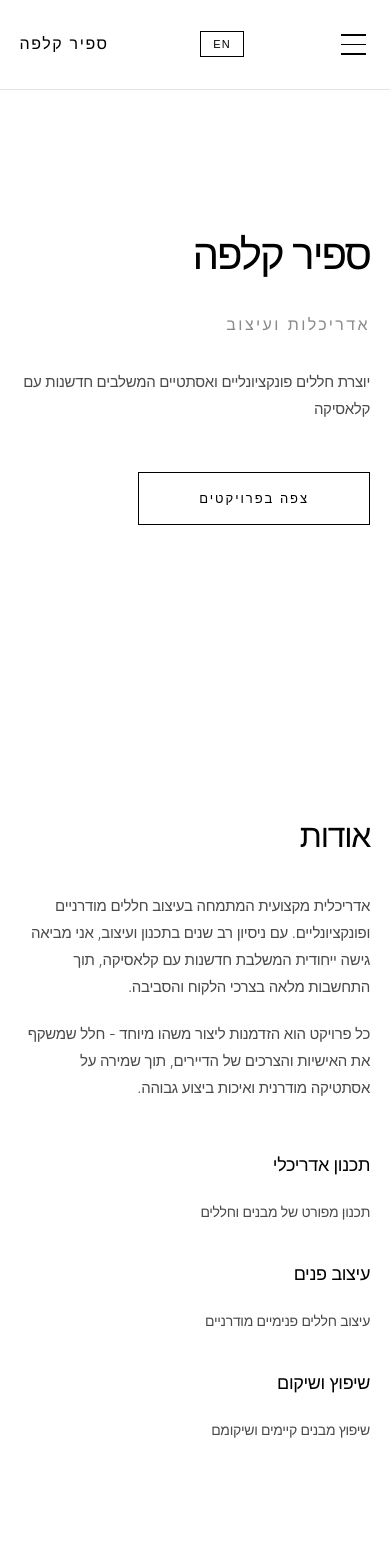
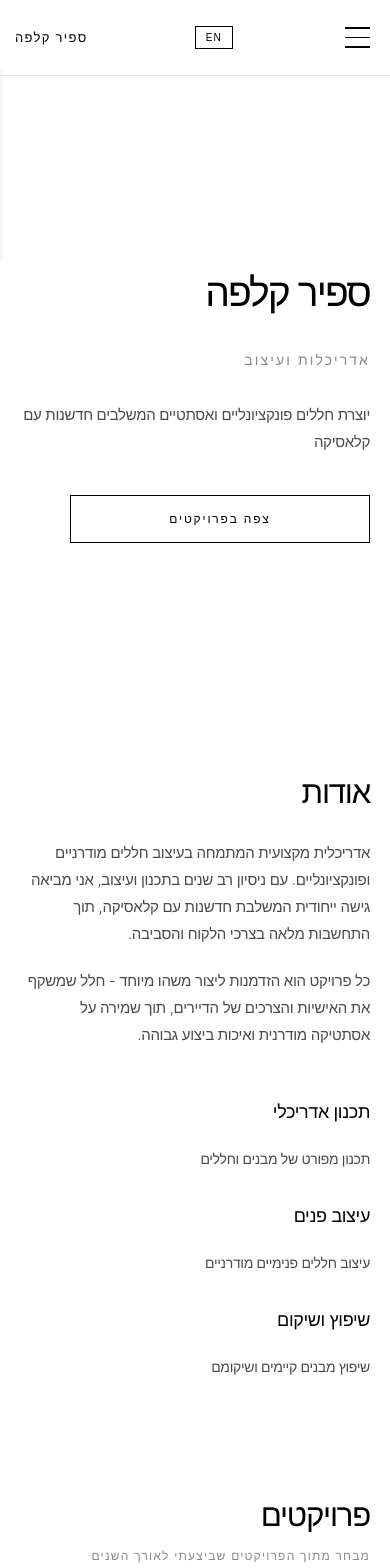
Before and after one commit to noyzion/sapir-kalfa-portfolio, a React (Vite) app: page / in a window 390 px wide. Shown: the top 1568 px of the page. Built offline with nearby package versions, Linux system fonts and the light colour scheme.

Commit message:
Enhance responsiveness and layout in About, Contact, Hero, Navigation, and Projects components. Added new styles for titles, subtitles, and improved spacing, while adjusting existing properties for better visual consistency across different screen sizes.

```diff
--- a/src/components/About/About.css
+++ b/src/components/About/About.css
@@ -129,14 +129,35 @@
     padding: 60px 20px;
   }
 
-  .about-text {
-    text-align: center;
-    margin: 0 auto;
-    margin-inline-start: auto;
-    margin-inline-end: auto;
+  .section-title {
+    font-size: clamp(28px, 8vw, 60px);
+    margin-bottom: 30px;
   }
 
-  .section-title {
-    text-align: center;
+  .about-text {
+    text-align: start;
+    max-width: 100%;
+    margin: 0;
+  }
+
+  [dir="rtl"] .about-text {
+    text-align: right;
+  }
+
+  [dir="ltr"] .about-text {
+    text-align: left;
+  }
+
+  .about-skills {
+    margin-top: 50px;
+    gap: 30px;
+  }
+
+  .skill-item h3 {
+    font-size: clamp(18px, 4vw, 24px);
+  }
+
+  .skill-item p {
+    font-size: clamp(14px, 3vw, 16px);
   }
 }
--- a/src/components/Contact/Contact.css
+++ b/src/components/Contact/Contact.css
@@ -89,14 +89,43 @@
 
 @media (max-width: 768px) {
   .contact {
-    padding: 80px 20px;
+    padding: 60px 20px;
+  }
+
+  .contact-title {
+    font-size: clamp(28px, 8vw, 60px);
+    margin-bottom: 15px;
+  }
+
+  .contact-subtitle {
+    font-size: clamp(12px, 2.5vw, 14px);
+    margin-bottom: 35px;
   }
 
   .contact-content {
-    margin-top: 50px;
+    margin-top: 40px;
   }
 
   .contact-info {
     gap: 35px;
   }
+
+  .info-item {
+    gap: 15px;
+  }
+
+  .info-icon {
+    font-size: 18px;
+    min-width: 25px;
+  }
+
+  .info-item h3 {
+    font-size: clamp(16px, 4vw, 20px);
+    margin-bottom: 8px;
+  }
+
+  .info-item a {
+    font-size: clamp(14px, 3vw, 16px);
+    word-break: break-word;
+  }
 }
--- a/src/components/Hero/Hero.css
+++ b/src/components/Hero/Hero.css
@@ -135,14 +135,32 @@
 @media (max-width: 768px) {
   .hero {
     padding: 0 20px;
+    min-height: 85vh;
+    padding-top: 100px;
   }
 
   .hero-title {
     margin-bottom: 30px;
   }
 
+  .hero-name {
+    font-size: clamp(36px, 10vw, 80px);
+  }
+
+  .hero-subtitle {
+    font-size: clamp(14px, 3vw, 20px);
+  }
+
   .hero-description {
-    margin-bottom: 50px;
-    margin-top: 30px;
+    margin-bottom: 40px;
+    margin-top: 25px;
+    max-width: 100%;
+  }
+
+  .hero-button {
+    padding: 16px 50px;
+    font-size: 12px;
+    width: 100%;
+    max-width: 300px;
   }
 }
--- a/src/components/Navigation/Navigation.css
+++ b/src/components/Navigation/Navigation.css
@@ -115,12 +115,20 @@
 }
 
 @media (max-width: 768px) {
+  .nav-container {
+    padding: 20px 4%;
+  }
+
+  .nav-logo {
+    font-size: 14px;
+  }
+
   .nav-toggle {
     display: flex;
   }
 
   .nav-right {
-    gap: 15px;
+    gap: 12px;
   }
 
   .language-switcher {
@@ -130,7 +138,7 @@
 
   .nav-menu {
     position: fixed;
-    top: 70px;
+    top: 65px;
     left: -100%;
     flex-direction: column;
     background: var(--white);
@@ -141,6 +149,7 @@
     padding: 20px 0;
     gap: 0;
     direction: ltr;
+    box-shadow: 0 4px 6px rgba(0, 0, 0, 0.1);
   }
 
   .nav-menu.active {
@@ -150,6 +159,7 @@
   .nav-menu a {
     padding: 15px;
     display: block;
+    font-size: 13px;
   }
 
   .nav-toggle.active span:nth-child(1) {
@@ -164,3 +174,18 @@
     transform: rotate(45deg) translate(-5px, -6px);
   }
 }
+
+@media (max-width: 480px) {
+  .nav-container {
+    padding: 18px 15px;
+  }
+
+  .nav-logo {
+    font-size: 13px;
+  }
+
+  .language-switcher {
+    padding: 5px 10px;
+    font-size: 10px;
+  }
+}
--- a/src/components/Projects/Projects.css
+++ b/src/components/Projects/Projects.css
@@ -169,11 +169,30 @@
     padding: 60px 20px 0;
   }
 
+  .projects-title {
+    font-size: clamp(28px, 8vw, 60px);
+    margin-bottom: 15px;
+  }
+
+  .section-subtitle {
+    font-size: clamp(12px, 2.5vw, 14px);
+    margin-bottom: 40px;
+  }
+
   .project-image {
-    height: 280px;
+    height: 250px;
   }
 
   .project-info {
-    padding: 30px 20px;
+    padding: 25px 20px;
+  }
+
+  .project-title {
+    font-size: clamp(20px, 5vw, 26px);
+    margin-bottom: 12px;
+  }
+
+  .project-description {
+    font-size: clamp(14px, 3vw, 16px);
   }
 }
--- a/src/styles/index.css
+++ b/src/styles/index.css
@@ -29,6 +29,11 @@ body {
   letter-spacing: -0.02em;
   -webkit-font-smoothing: antialiased;
   -moz-osx-font-smoothing: grayscale;
+  -webkit-tap-highlight-color: transparent;
+}
+
+* {
+  -webkit-tap-highlight-color: transparent;
 }
 
 html {
```
